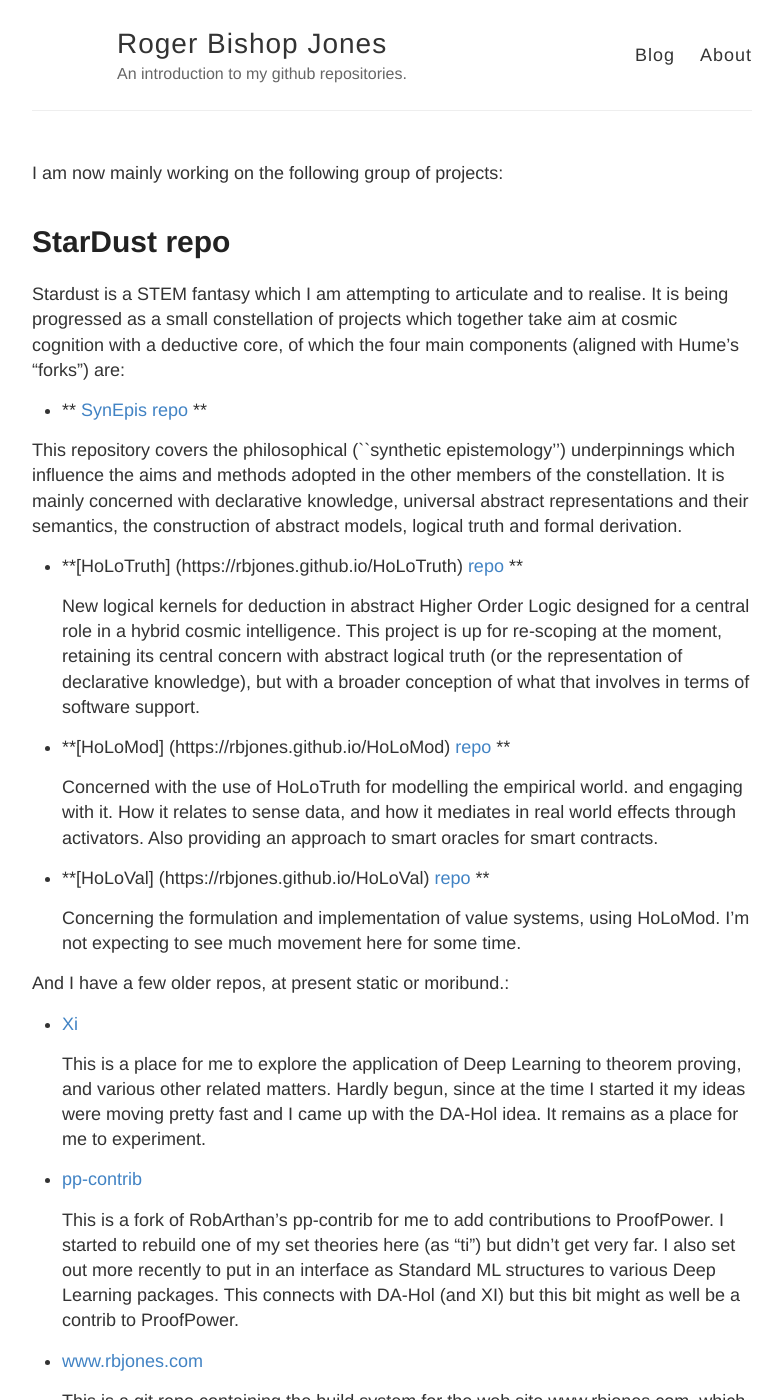
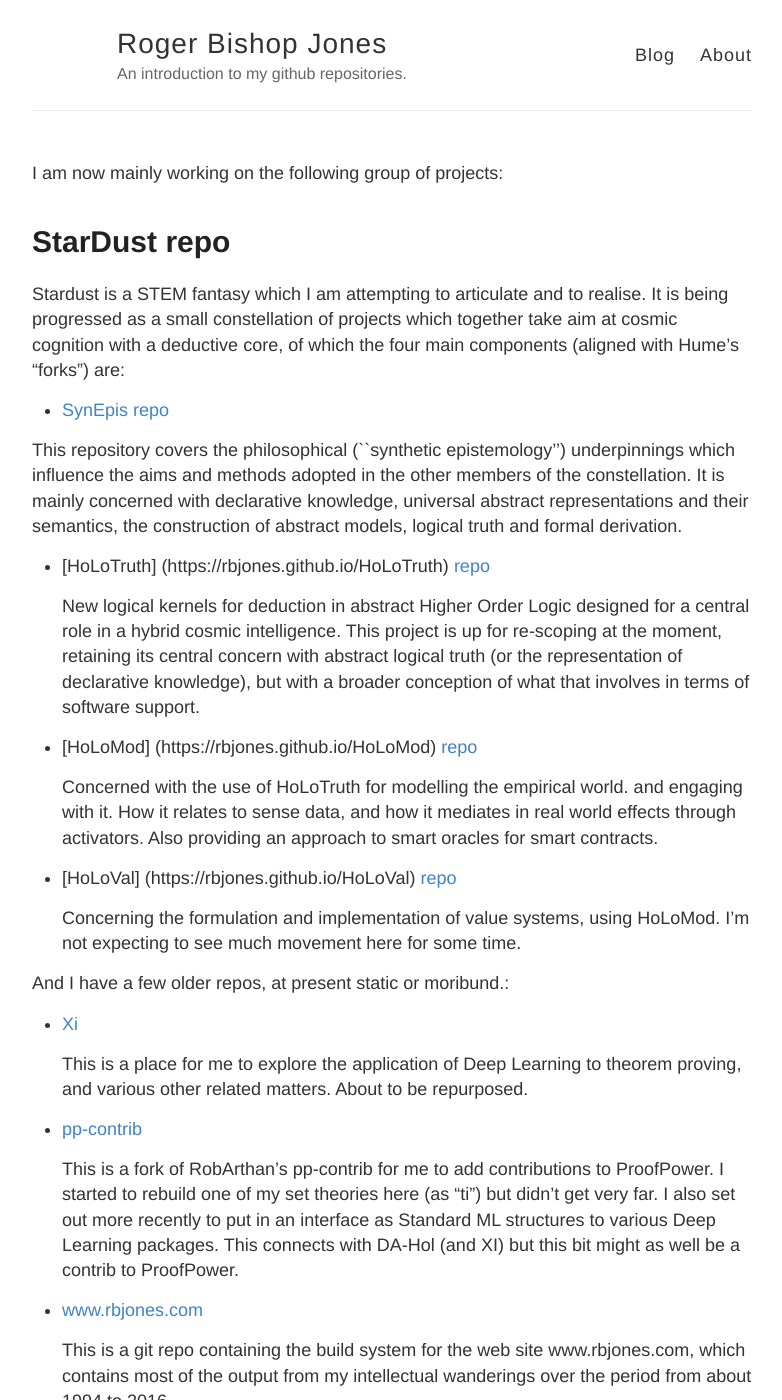
Before and after one commit to rbjones/rbjones.github.io, a Jekyll site: the page built from index.md, in a window 1280 px wide and 1400 px high. Shown: the whole window, without its empty margins (248-1030 px from the left). Built offline with Jekyll 4.4.1, drawn with Linux system fonts in a browser that asks for light colours; some of the changed lines change nothing that is shown.

Commit message:
Update index.md
Shuffline top level githib.io texts

```diff
--- a/index.md
+++ b/index.md
@@ -8,23 +8,23 @@
   Stardust is a STEM fantasy which I am attempting to articulate and to realise.
   It is being progressed as a small constellation of projects which together take aim at cosmic cognition with a deductive core, of which the four main components (aligned with Hume's "forks") are:
 
-- ** [SynEpis](https://rbjones.github.io/StarDust) [repo](https://github.com/rbjones/SynEpis)  **
+-  [SynEpis](https://rbjones.github.io/SynEpis) [repo](https://github.com/rbjones/SynEpis)
 
 This repository covers the philosophical (``synthetic epistemology'') underpinnings which influence the aims and methods adopted in the other members of the constellation.
 It is mainly concerned with declarative knowledge, universal abstract representations and their semantics, the construction of abstract models, logical truth and  formal derivation.
 
-- **[HoLoTruth] (https://rbjones.github.io/HoLoTruth) [repo](https://github.com/rbjones/HoLoTruth) **
+- [HoLoTruth] (https://rbjones.github.io/HoLoTruth) [repo](https://github.com/rbjones/HoLoTruth)
 
   New logical kernels for deduction in abstract Higher Order Logic designed for a central role in a hybrid cosmic intelligence.
   This project is up for re-scoping at the moment, retaining its central concern with abstract logical truth (or the representation of declarative knowledge), but with a broader conception of what that involves in terms of software support.
 
-- **[HoLoMod] (https://rbjones.github.io/HoLoMod) [repo](https://github.com/rbjones/HoLoTruth) **
+- [HoLoMod] (https://rbjones.github.io/HoLoMod) [repo](https://github.com/rbjones/HoLoTruth)
 
   Concerned with the use of HoLoTruth for modelling the empirical world. and engaging with it.
   How it relates to sense data, and how it mediates in real world effects through activators.
   Also providing an approach to smart oracles for smart contracts.
 
-- **[HoLoVal] (https://rbjones.github.io/HoLoVal) [repo](https://github.com/rbjones/HoLoVal) **
+- [HoLoVal] (https://rbjones.github.io/HoLoVal) [repo](https://github.com/rbjones/HoLoVal)
 
   Concerning the formulation and implementation of value systems, using HoLoMod.
   I'm not expecting to see much movement here for some time.
@@ -34,8 +34,7 @@
 - [Xi](https://www.github.com/rbjones/Xi)
 
   This is a place for me to explore the application of Deep Learning to theorem proving, and various other related matters.
-  Hardly begun, since at the time I started it my ideas were moving pretty fast and I came up with the DA-Hol idea.
-  It remains as a place for me to experiment.
+  About to be repurposed.
 
 - [pp-contrib](https://www.github.com/rbjones/pp-contrib)
 
```
